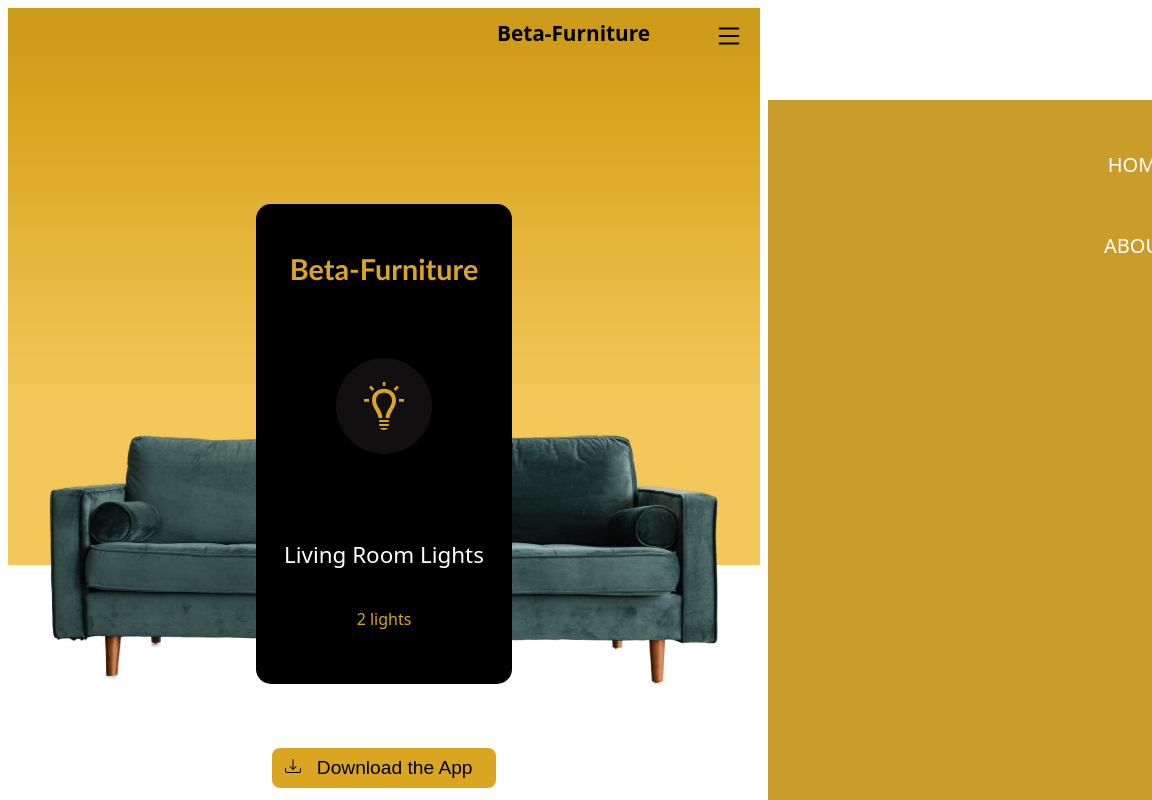
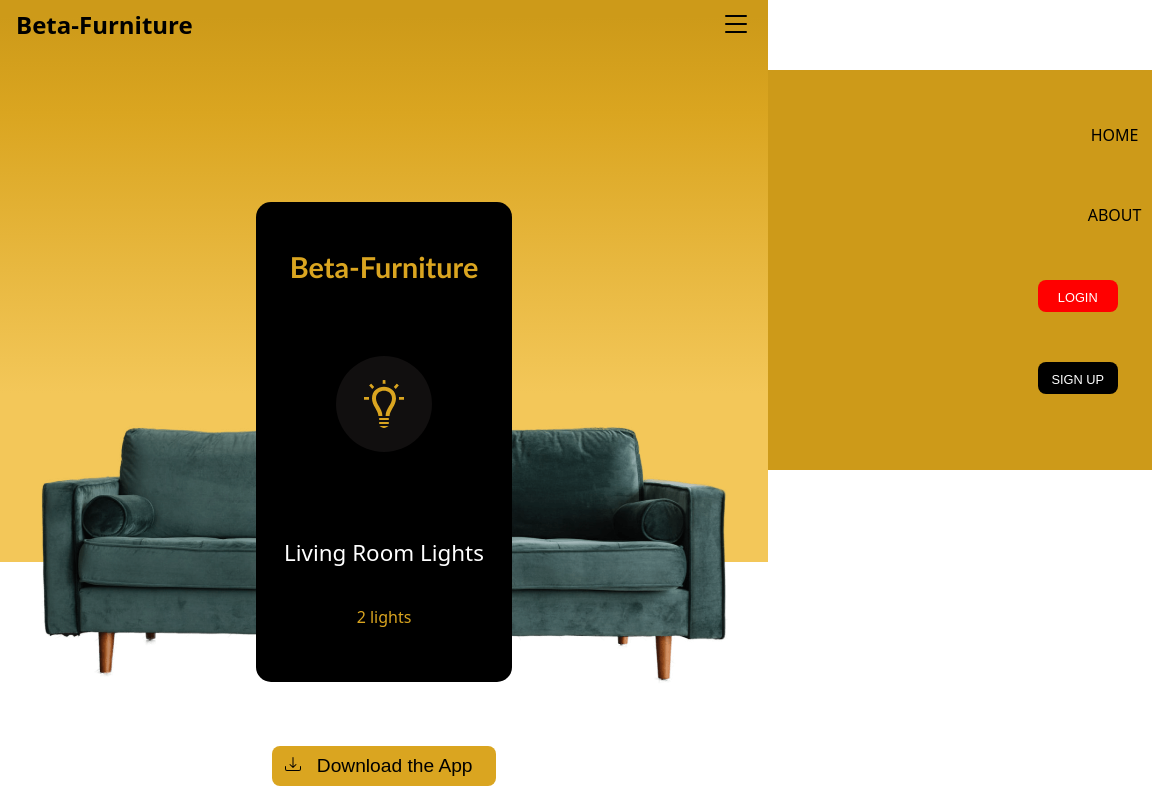
Before and after one commit to Alaosegun/Beta-Furniture-Mobile, a plain HTML site: page index.html in a window 768 px wide. Shown: the top 800 px of the page, 1152 px wide, since content can reach past the window. Drawn offline with Linux system fonts and the light colour scheme.

Commit message:
final commit

```diff
--- a/index.html
+++ b/index.html
@@ -10,17 +10,9 @@
 <body>
     <header>
       <nav>
-        <input type="checkbox" id="check">
-        <label for="check" class="checkbtn">
-          <svg xmlns="http://www.w3.org/2000/svg" width="30" fill="currentColor" class="bi bi-list" viewBox="0 0 16 16">
-            <path fill-rule="evenodd" d="M2.5 12a.5.5 0 0 1 .5-.5h10a.5.5 0 0 1 0 1H3a.5.5 0 0 1-.5-.5zm0-4a.5.5 0 0 1 .5-.5h10a.5.5 0 0 1 0 1H3a.5.5 0 0 1-.5-.5zm0-4a.5.5 0 0 1 .5-.5h10a.5.5 0 0 1 0 1H3a.5.5 0 0 1-.5-.5z"/>
-          </svg>
-        </label>
         <ul>
           <li><a href="#">Home</a></li>
           <li><a href="#">About</a></li>
-          <!-- <li><button>jfjfififki</button></li>
-          <li><button>kfjff</button></li> -->
         </ul>
         <div> <label for="logo">Beta-Furniture</label>  </div>
         <div>
@@ -30,6 +22,22 @@
           <button class="sign-up">
             Sign Up
           </button>
+          <input type="checkbox" id="check">
+          <label for="check" class="checkbtn">
+            <svg xmlns="http://www.w3.org/2000/svg" width="32" fill="currentColor" class="bi bi-list" viewBox="0 0 16 16">
+              <path fill-rule="evenodd" d="M2.5 12a.5.5 0 0 1 .5-.5h10a.5.5 0 0 1 0 1H3a.5.5 0 0 1-.5-.5zm0-4a.5.5 0 0 1 .5-.5h10a.5.5 0 0 1 0 1H3a.5.5 0 0 1-.5-.5zm0-4a.5.5 0 0 1 .5-.5h10a.5.5 0 0 1 0 1H3a.5.5 0 0 1-.5-.5z"/>
+            </svg>
+          </label>
+          <ul class="mobile-ul">
+            <li><a href="#">Home</a></li>
+            <li><a href="#">About</a></li>
+            <li> <button class="login">
+              Login
+            </button></li>
+            <li> <button class="sign-up">
+              Sign Up
+            </button></li>
+          </ul>
         </div>
 
       </nav>
@@ -187,7 +195,7 @@
     <div class="contact">
       <h3>contact</h3>
       <ul>
-        <li>Adress: ogulana ibeju lekki,<br> Lagos Nigeria</li>
+        <li>Adress: ogulana Eti Osa,<br> Lagos Nigeria</li>
         <li>phone: +2348108073142</li>
         <li>Email: betafurniture@gmail.com</li>
         <li></li>
--- a/style.css
+++ b/style.css
@@ -1,3 +1,4 @@
+
  html{
     overflow-x: hidden;
 }
@@ -8,6 +9,7 @@ header{
 }
 body{
    overflow-x: hidden;
+   margin: 0;
     font-family: system-ui, -apple-system, BlinkMacSystemFont, 'Segoe UI', Roboto, Oxygen, Ubuntu, Cantarell, 'Open Sans', 'Helvetica Neue', sans-serif;
 }
 header label{
@@ -19,13 +21,18 @@ header label{
 
 }
 nav{
-    display: flex;
-    gap: 14rem;
+    /* display: flex; */
+    /* flex-direction: row-reverse; */
+    gap: 9rem;
     height: 1rem;
+
 }
 nav ul{
     /* float: right; */
    margin: 20px;
+}
+.mobile-ul{
+    display: none;
 }
 nav ul li{
     display: inline-block;
@@ -40,6 +47,7 @@ nav ul li a{
 
 
 }
+
 
 .checkbtn{
     font-size: 30px;
@@ -345,9 +353,18 @@ footer .logo{
     header label{
         font-size: 2.4rem;
         font-weight: bold;
-        padding-left: 2.5rem;
+        padding-left: 3rem;
         position: relative;
         top: 0.7rem;
+        left: 4.5rem;
+        margin-right: 5rem;
+
+    }
+    nav{
+        display: flex;
+        /* flex-direction: row-reverse; */
+        gap: 1rem;
+        height: 1rem;
 
     }
     header .couch{
@@ -609,14 +626,25 @@ footer .logo{
 }
 
 @media screen and (min-width: 1008px) {
+    nav{
+        display: flex;
+        /* flex-direction: row-reverse; */
+        gap: 8rem;
+        height: 1rem;
+
+    }
     header label{
         font-size: 2.4rem;
         font-weight: bold;
         padding-left: 2.5rem;
         position: relative;
         top: 0.7rem;
+        margin-left: 2rem;
 
     }
+    /* .login{
+        margin-right: 9rem;
+    } */
     header .couch{
         position: relative;
         top: 2rem;
@@ -870,61 +898,132 @@ footer .logo{
 }
 @media (max-width:952px){
     label.logo{
-        /* font-size: 30px; */
+        font-size: 300px;
         /* padding-left: 50px; */
+    }
+    nav label{
+        font-size: 1.4rem;
+        position: relative;
+        left: 0;
+        top: 1rem;
     }
     nav ul li a{
         font-size: 10px;
     }
     nav{
-        display: inline-block;
+        display: flex;
+        gap:2rem;
+
 
     }
-    nav label{
-        position: relative;
-        left: 0;
+    .login{
+        padding: 15px;
+        background-color: red;
+        color: white;
+        border-radius: 8px;
+        height: 3rem;
+        width: 6.7rem;
+        border: none;
+        font-size: 1.2rem;
+        margin-left: 4rem;
+        margin-top: 0.8rem;
+    }
+    .sign-up{
+        padding: 18px;
+        background-color: black;
+        color: white;
+        border-radius: 8px;
+        height: 3rem;
+        width: 6.7rem;
+        border: none;
+        font-size: 1.2rem;
+        margin-top: 0.8rem;
+
     }
 
 }
 @media (max-width:858px){
     nav{
         display: flex;
-        flex-direction: row-reverse;
+        /* flex-direction: row-reverse; */
         gap: 0;
+        justify-content: space-between;
+       position: relative;
+       top: 0.2rem;
 
     }
     nav label{
         color: black;
-        font-size: 1.3rem;
+        font-size: 1.5rem;
+        /* font-size: 1.5rem; */
+        font-weight: bold;
+        padding-left: 0;
+        position: relative;
+        top: 0.3rem;
+        margin-left: 1rem;
+
 
     }
+
 
     .checkbtn{
         display: block;
         color: black;
         position: relative;
-        text-align: end;
+        /* text-align: center; */
+        /* justify-items: flex-end; */
         /* left: 12rem; */
+    }
+    .mobile-ul{
+        display: block;
     }
 
     .sign-btn{
         display: none;
     }
    nav ul{
-        position: absolute;
-        width: 90%;
-        height: 100vh;
-        background: rgba(199, 150, 28, 0.94);
+        position: fixed;
+        width: 100%;
+        height: 25rem;
+        background: rgb(205, 154, 25);
         z-index: 1;
-        top: 80px;
+        top: 50px;
         left: 100%;
         text-align: center;
         transition: all .5s;
+        margin-left: auto;
         margin-right: auto;
-        margin-left: auto;
+
+
 
     }
-    nav ul li{
+    .mobile-ul .login{
+        background-color: red;
+        width:5rem;
+        height: 2rem;
+        font-size: 0.8rem;
+        padding: 3px;
+        margin-left: auto;
+        margin-top: auto;
+        position: relative;
+        left: 32vw;
+
+
+    }
+    .mobile-ul .sign-up{
+        background-color: black;
+        width:5rem;
+        height: 2rem;
+        font-size: 0.8rem;
+        padding: 3px;
+        margin-left: 0;
+        margin-top: 0;
+      position: relative;
+      left: 32vw;
+    }
+
+
+    nav ul li, .mobile-ul .login, .mobile-ul .sign-up{
         display: block;
         margin: 50px 0;
         right: 1rem;
@@ -933,8 +1032,11 @@ footer .logo{
         text-transform: uppercase;
     }
     nav ul li a{
-        font-size: 20px;
-        color: white;
+        font-size: 1rem;
+        color: black;
+        position: relative;
+        right: 8vw;
+
     }
     a:hover,a.active{
         background: none;
```
